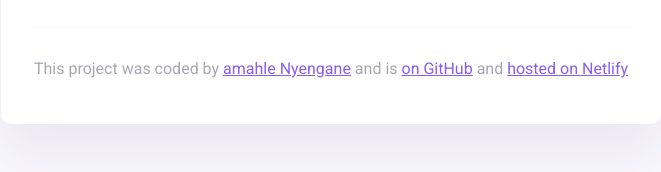
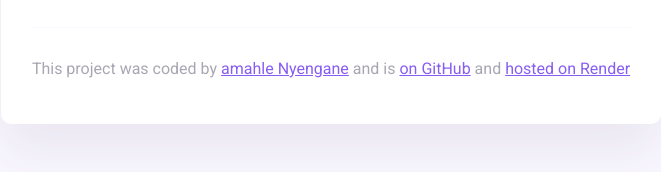
Before and after one commit to mahlelulu/project1.2, a plain HTML site: page index.html in a window 1280 px wide. Shown: the part 336-508 px from the top of the page, 309-970 px from the left. Drawn offline with nearby package versions, Linux system fonts and the light colour scheme.

Commit message:
Update index.html

```diff
--- a/index.html
+++ b/index.html
@@ -30,16 +30,17 @@
       <main>
         <div class="current-weather">
           <div>
-            <h1 class="current-city" id= "city-input">Paris</h1>
+            <h1 class="current-city" id="city-input">Paris</h1>
             <p class="current-details">
-              <span class="current-date">
-              Saturday 15:32, </span> moderate rain <br />
+              <span class="current-date"> Saturday 15:32, </span> moderate rain
+              <br />
               Humidity: <strong>87%</strong>, Wind: <strong>7.2km/h</strong>
             </p>
           </div>
           <div class="current-temperature">
             <span class="current-temperature-icon">☀️</span
-            ><span class="current-temperature-value" id="current-temperature">24</span
+            ><span class="current-temperature-value" id="current-temperature"
+              >24</span
             ><span class="current-temperature-unit">°C</span>
           </div>
         </div>
@@ -49,7 +50,7 @@
           This project was coded by
           <a href="#" target="_blank">amahle Nyengane</a> and is
           <a href="#" target="_blank"> on GitHub</a> and
-          <a href="#" target="_blank">hosted on Netlify</a>
+          <a href="#" target="_blank">hosted on Render</a>
         </p>
       </footer>
     </div>
```
